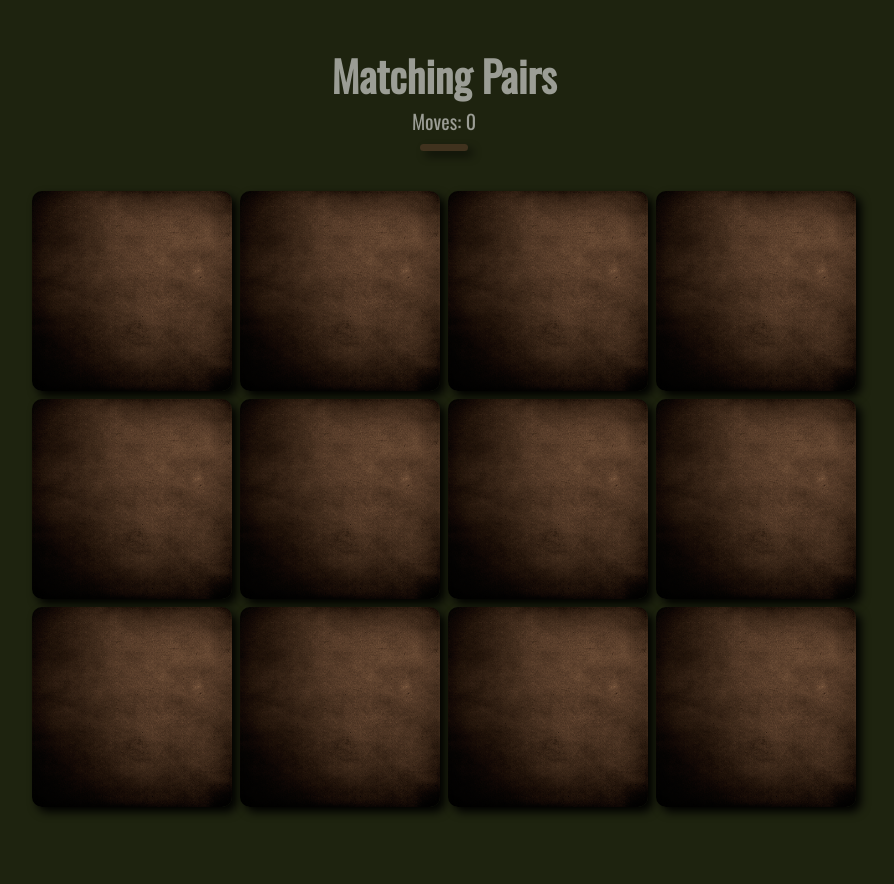
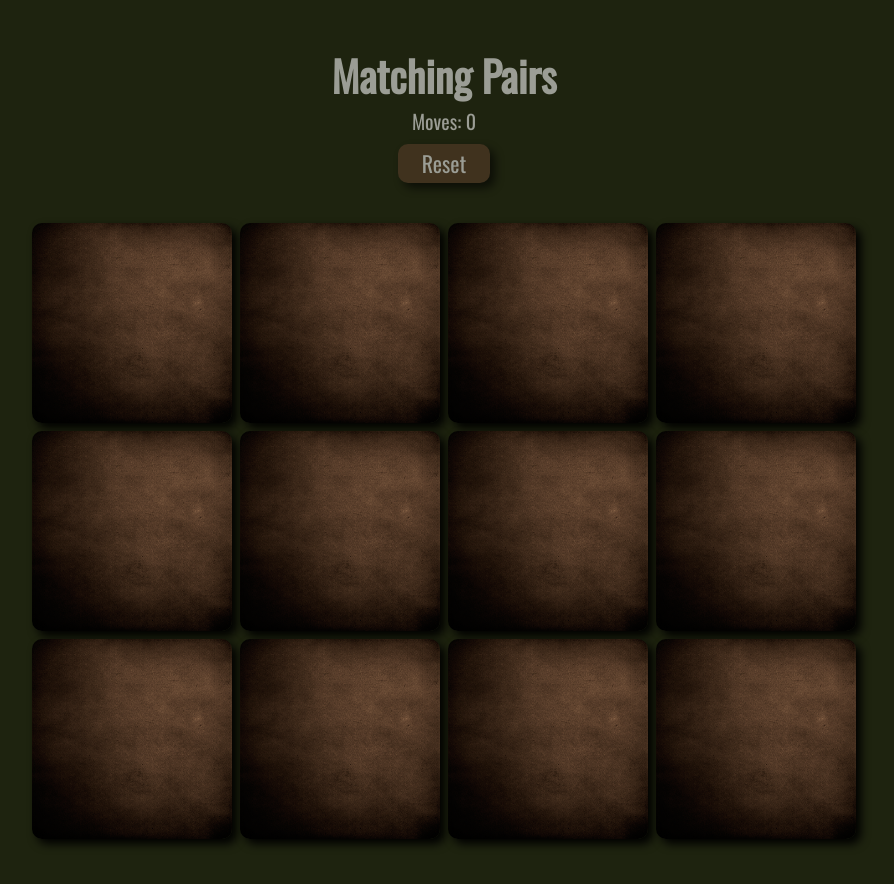
Before and after one commit to gizemnkorkmaz/matching-pairs, a React (Create React App) app: page / in a window 1280 px wide. Shown: the top 884 px of the page, without its empty margins (196-1090 px from the left). Before the commit the page ends 855 px from the top, so only its background shows below. Built offline with nearby package versions, Linux system fonts and the light colour scheme.

Commit message:
Change Button rendering struncture

```diff
--- a/src/components/Board/Board.jsx
+++ b/src/components/Board/Board.jsx
@@ -56,7 +56,7 @@ function Board({ duplicatedCards }) {
   return (
     <>
       <Stats movesCount={movesCount} />
-      <Button handleClick={resetGame} buttonName="Reset" />
+      <Button handleClick={resetGame}> Reset </Button>
       <BoardStyled>
         {cards.map((card) => {
           return (
```
